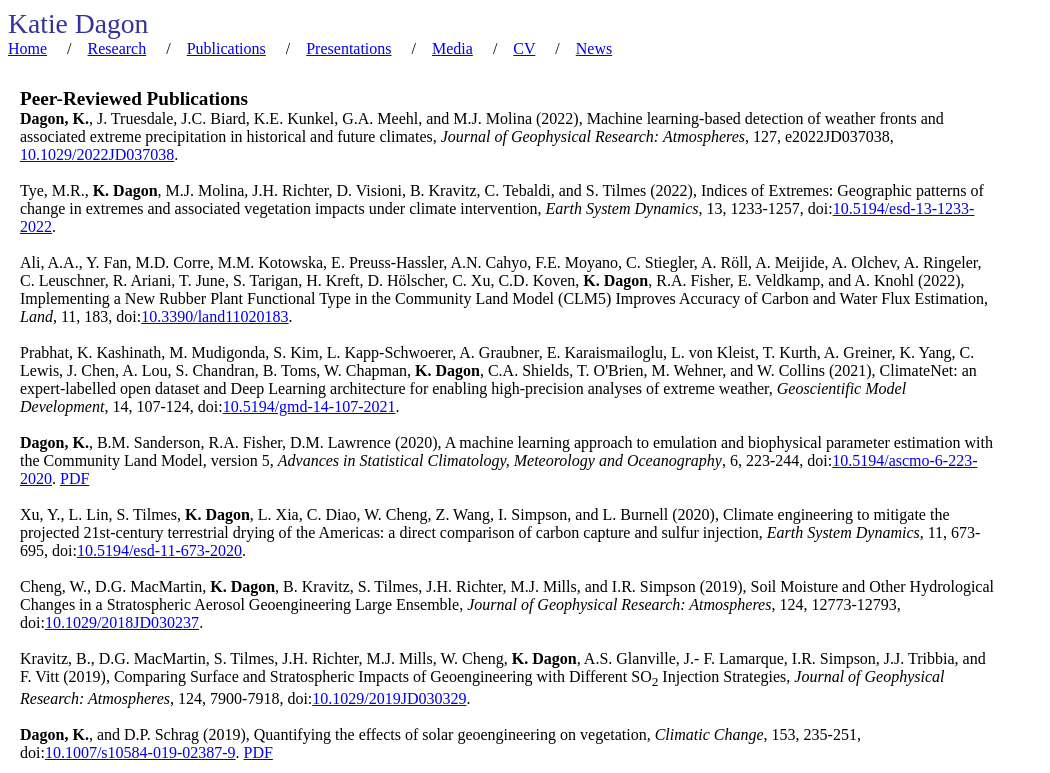
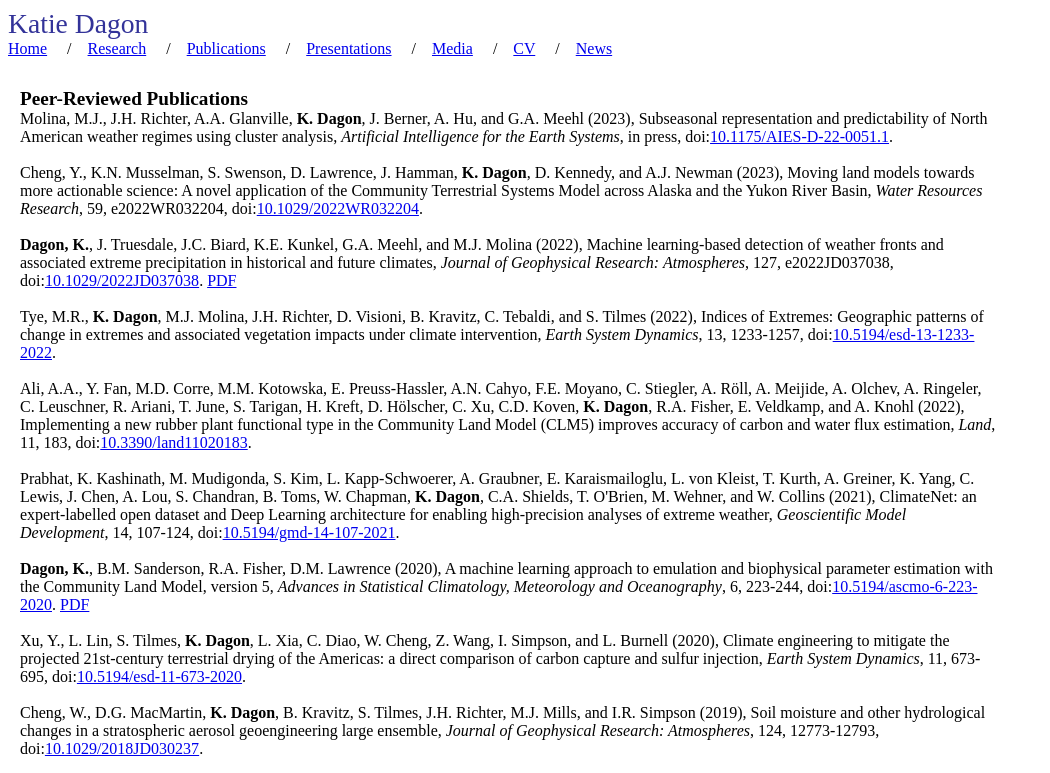
Before and after one commit to katiedagon/katiedagon.github.io, a plain HTML site: page pages/publications.html in a window 1280 px wide. Shown: the top 773 px of the page, without its empty margins (0-1050 px from the left). Drawn offline with Linux system fonts and the light colour scheme.

Commit message:
Update CV and publications/presentations

```diff
--- a/pages/publications.html
+++ b/pages/publications.html
@@ -20,18 +20,20 @@
       	<tr>
           <td valign="middle">
             <font face="Avenir"><big><b>Peer-Reviewed Publications</b></big><br>
-              <b>Dagon, K.</b>, J. Truesdale, J.C. Biard, K.E. Kunkel, G.A. Meehl, and M.J. Molina (2022), Machine learning-based detection of weather fronts and associated extreme precipitation in historical and future climates, <i>Journal of Geophysical Research: Atmospheres</i>, 127, e2022JD037038, <a href="https://doi.org/10.1029/2022JD037038" target="_blank">10.1029/2022JD037038</a>.<br><br>
+              Molina, M.J., J.H. Richter, A.A. Glanville, <b>K. Dagon</b>, J. Berner, A. Hu, and G.A. Meehl (2023), Subseasonal representation and predictability of North American weather regimes using cluster analysis, <i>Artificial Intelligence for the Earth Systems</i>, in press, doi:<a href="https://doi.org/10.1175/AIES-D-22-0051.1" target="_blank">10.1175/AIES-D-22-0051.1</a>.<br><br>
+              Cheng, Y., K.N. Musselman, S. Swenson, D. Lawrence, J. Hamman, <b>K. Dagon</b>, D. Kennedy, and A.J. Newman (2023), Moving land models towards more actionable science: A novel application of the Community Terrestrial Systems Model across Alaska and the Yukon River Basin, <i>Water Resources Research</i>, 59, e2022WR032204, doi:<a href="https://doi.org/10.1029/2022WR032204" target="_blank">10.1029/2022WR032204</a>.<br><br>
+              <b>Dagon, K.</b>, J. Truesdale, J.C. Biard, K.E. Kunkel, G.A. Meehl, and M.J. Molina (2022), Machine learning-based detection of weather fronts and associated extreme precipitation in historical and future climates, <i>Journal of Geophysical Research: Atmospheres</i>, 127, e2022JD037038, doi:<a href="https://doi.org/10.1029/2022JD037038" target="_blank">10.1029/2022JD037038</a>. <a href="../files/Dagon_etal_2022.pdf" target="_blank">PDF</a><br><br>
               Tye, M.R., <b>K. Dagon</b>, M.J. Molina, J.H. Richter, D. Visioni, B. Kravitz, C. Tebaldi, and S. Tilmes (2022), Indices of Extremes: Geographic patterns of change in extremes and associated vegetation impacts under climate intervention, <i>Earth System Dynamics</i>, 13, 1233-1257, doi:<a href="https://doi.org/10.5194/esd-13-1233-2022" target="_blank">10.5194/esd-13-1233-2022</a>.<br><br>
-              Ali, A.A., Y. Fan, M.D. Corre, M.M. Kotowska, E. Preuss-Hassler, A.N. Cahyo, F.E. Moyano, C. Stiegler, A. R&ouml;ll, A. Meijide, A. Olchev, A. Ringeler, C. Leuschner, R.  Ariani, T. June, S. Tarigan, H. Kreft, D. H&ouml;lscher, C. Xu, C.D. Koven, <b>K. Dagon</b>, R.A. Fisher, E. Veldkamp, and A. Knohl (2022), Implementing a New Rubber Plant Functional Type in the Community Land Model (CLM5) Improves Accuracy of Carbon and Water Flux Estimation, <i>Land</i>, 11, 183, doi:<a href="https://doi.org/10.3390/land11020183" target="_blank">10.3390/land11020183</a>.<br><br>
+              Ali, A.A., Y. Fan, M.D. Corre, M.M. Kotowska, E. Preuss-Hassler, A.N. Cahyo, F.E. Moyano, C. Stiegler, A. R&ouml;ll, A. Meijide, A. Olchev, A. Ringeler, C. Leuschner, R.  Ariani, T. June, S. Tarigan, H. Kreft, D. H&ouml;lscher, C. Xu, C.D. Koven, <b>K. Dagon</b>, R.A. Fisher, E. Veldkamp, and A. Knohl (2022), Implementing a new rubber plant functional type in the Community Land Model (CLM5) improves accuracy of carbon and water flux estimation, <i>Land</i>, 11, 183, doi:<a href="https://doi.org/10.3390/land11020183" target="_blank">10.3390/land11020183</a>.<br><br>
               Prabhat, K. Kashinath, M. Mudigonda, S. Kim, L. Kapp-Schwoerer, A. Graubner, E. Karaismailoglu, L. von Kleist, T. Kurth, A. Greiner, K. Yang, C. Lewis, J. Chen, A. Lou, S. Chandran, B. Toms, W. Chapman, <b>K. Dagon</b>, C.A. Shields, T. O'Brien, M. Wehner, and W. Collins (2021), ClimateNet: an expert-labelled open dataset and Deep Learning architecture for enabling high-precision analyses of extreme weather, <i>Geoscientific Model Development</i>, 14, 107-124, doi:<a href="https://doi.org/10.5194/gmd-14-107-2021" target="_blank">10.5194/gmd-14-107-2021</a>.<br><br>
               <b>Dagon, K.</b>, B.M. Sanderson, R.A. Fisher, D.M. Lawrence (2020), A machine learning approach to emulation and biophysical parameter estimation with the Community Land Model, version 5, <i>Advances in Statistical Climatology, Meteorology and Oceanography</i>, 6, 223-244, doi:<a href="https://doi.org/10.5194/ascmo-6-223-2020" target="_blank">10.5194/ascmo-6-223-2020</a>. <a href="../files/Dagon_etal_2020.pdf" target="_blank">PDF</a><br><br>
               Xu, Y., L. Lin, S. Tilmes, <b>K. Dagon</b>, L. Xia, C. Diao, W. Cheng, Z. Wang, I. Simpson, and L. Burnell (2020), Climate engineering to mitigate the projected 21st-century terrestrial drying of the Americas: a direct comparison of carbon capture and sulfur injection, <i>Earth System Dynamics</i>, 11, 673-695, doi:<a href="https://doi.org/10.5194/esd-11-673-2020" target="_blank">10.5194/esd-11-673-2020</a>.<br><br>
-              Cheng, W., D.G. MacMartin, <b>K. Dagon</b>, B. Kravitz, S. Tilmes, J.H. Richter, M.J. Mills, and I.R. Simpson (2019), Soil Moisture and Other Hydrological Changes in a Stratospheric Aerosol Geoengineering Large Ensemble, <i>Journal of Geophysical Research: Atmospheres</i>, 124, 12773-12793, doi:<a href="https://doi.org/10.1029/2018JD030237" target="_blank">10.1029/2018JD030237</a>.<br><br>
-              Kravitz, B., D.G. MacMartin, S. Tilmes, J.H. Richter, M.J. Mills, W. Cheng, <b>K. Dagon</b>, A.S. Glanville, J.- F. Lamarque, I.R. Simpson, J.J. Tribbia, and F. Vitt (2019), Comparing Surface and Stratospheric Impacts of Geoengineering with Different SO<sub>2</sub> Injection Strategies, <i>Journal of Geophysical Research: Atmospheres</i>, 124, 7900-7918, doi:<a href="http://dx.doi.org/10.1029/2019JD030329" target="_blank">10.1029/2019JD030329</a>.<br><br>
+              Cheng, W., D.G. MacMartin, <b>K. Dagon</b>, B. Kravitz, S. Tilmes, J.H. Richter, M.J. Mills, and I.R. Simpson (2019), Soil moisture and other hydrological changes in a stratospheric aerosol geoengineering large ensemble, <i>Journal of Geophysical Research: Atmospheres</i>, 124, 12773-12793, doi:<a href="https://doi.org/10.1029/2018JD030237" target="_blank">10.1029/2018JD030237</a>.<br><br>
+              Kravitz, B., D.G. MacMartin, S. Tilmes, J.H. Richter, M.J. Mills, W. Cheng, <b>K. Dagon</b>, A.S. Glanville, J.- F. Lamarque, I.R. Simpson, J.J. Tribbia, and F. Vitt (2019), Comparing surface and stratospheric impacts of geoengineering with different SO<sub>2</sub> injection strategies, <i>Journal of Geophysical Research: Atmospheres</i>, 124, 7900-7918, doi:<a href="http://dx.doi.org/10.1029/2019JD030329" target="_blank">10.1029/2019JD030329</a>.<br><br>
               <b>Dagon, K.</b>, and D.P. Schrag (2019), Quantifying the effects of solar geoengineering on vegetation, <i>Climatic Change</i>, 153, 235-251, doi:<a href="http://dx.doi.org/10.1007/s10584-019-02387-9" target="_blank">10.1007/s10584-019-02387-9</a>. <a href="../files/DagonSchrag_2019.pdf" target="_blank">PDF</a><br><br>
-              <b>Dagon, K.</b>, and D.P. Schrag (2017), Regional Climate Variability under Model Simulations of Solar Geoengineering, <i>Journal of Geophysical Research: Atmospheres</i>, 122, 12106-12121, doi:<a href="http://dx.doi.org/10.1002/2017JD027110" target="_blank">10.1002/2017JD027110</a>. <a href="../files/DagonSchrag_2017.pdf" target="_blank">PDF</a><br><br>
-              <b>Dagon, K.</b>, and D.P. Schrag (2016), Exploring the Effects of Solar Radiation Management on Water Cycling in a Coupled Land-Atmosphere Model, <i>Journal of Climate</i>, 29, 2635-2650, doi:<a href="http://dx.doi.org/10.1175/JCLI-D-15-0472.1" target="_blank">10.1175/JCLI-D-15-0472.1</a>. <a href="../files/DagonSchrag_2016.pdf" target="_blank">PDF</a><br><br>
-			  Tobias, S.M., <b>K. Dagon</b>, and J.B. Marston (2011), Astrophysical Fluid Dynamics via Direct Statistical Simulation, <i>The Astrophysical Journal</i>, 727, 127, doi:<a href="http://dx.doi.org/10.1088/0004-637X/727/2/127" target="_blank">10.1088/0004-637X/727/2/127</a>. <a href="../files/TobiasDagonMarston_2011.pdf" target="_blank">PDF</a><br><br>
+              <b>Dagon, K.</b>, and D.P. Schrag (2017), Regional climate variability under model simulations of solar geoengineering, <i>Journal of Geophysical Research: Atmospheres</i>, 122, 12106-12121, doi:<a href="http://dx.doi.org/10.1002/2017JD027110" target="_blank">10.1002/2017JD027110</a>. <a href="../files/DagonSchrag_2017.pdf" target="_blank">PDF</a><br><br>
+              <b>Dagon, K.</b>, and D.P. Schrag (2016), Exploring the effects of solar radiation management on water cycling in a coupled land-atmosphere model, <i>Journal of Climate</i>, 29, 2635-2650, doi:<a href="http://dx.doi.org/10.1175/JCLI-D-15-0472.1" target="_blank">10.1175/JCLI-D-15-0472.1</a>. <a href="../files/DagonSchrag_2016.pdf" target="_blank">PDF</a><br><br>
+			  Tobias, S.M., <b>K. Dagon</b>, and J.B. Marston (2011), Astrophysical fluid dynamics via direct statistical simulation, <i>The Astrophysical Journal</i>, 727, 127, doi:<a href="http://dx.doi.org/10.1088/0004-637X/727/2/127" target="_blank">10.1088/0004-637X/727/2/127</a>. <a href="../files/TobiasDagonMarston_2011.pdf" target="_blank">PDF</a><br><br>
 			  <big><b>Non Peer-Reviewed Publications</b></big><br>
               Molina, M.J., T.A. O'Brien, G. Anderson, M. Ashfaq, K.E. Bennett, W. Collins, S. Collis, <b>K. Dagon</b>, S. Klein, J.M. Restrepo, and P.A. Ullrich (2022), Climate Variability and Extremes, in Hickmon, N.L., C. Varadharajan, F.M. Hoffman, S. Collis, and H.M. Wainwright (Eds.), <i>Artificial Intelligence for Earth System Predictability (AI4ESP) Workshop Report</i>, doi:<a href="https://doi.org/10.2172/1888810" target="_blank">10.2172/1888810</a>.<br><br>
               <b>Dagon, K.</b>, M.J. Molina, <i>et al.</i> (2021), Machine learning to extend and understand the sources and limits of water cycle predictability on subseasonal-to-decadal timescales in the Earth system, DOE EESSD White Paper on AI4ESP, doi:<a href="https://doi.org/10.2172/1769744" target="_blank">10.2172/1769744</a>.<br><br>
```
Also changed, not shown: pages/presentations.html (+2 -0 lines), 3 other files.
